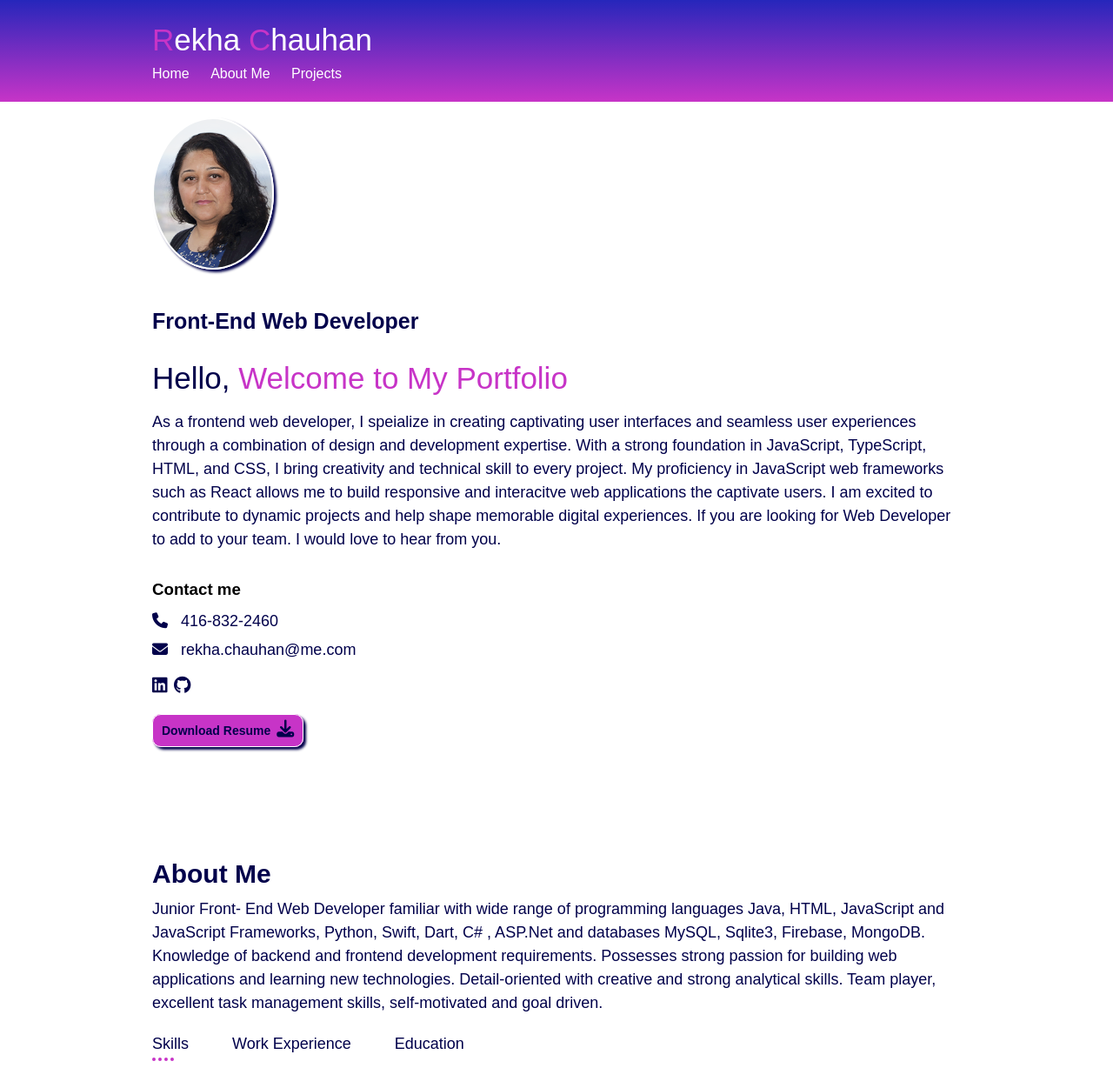
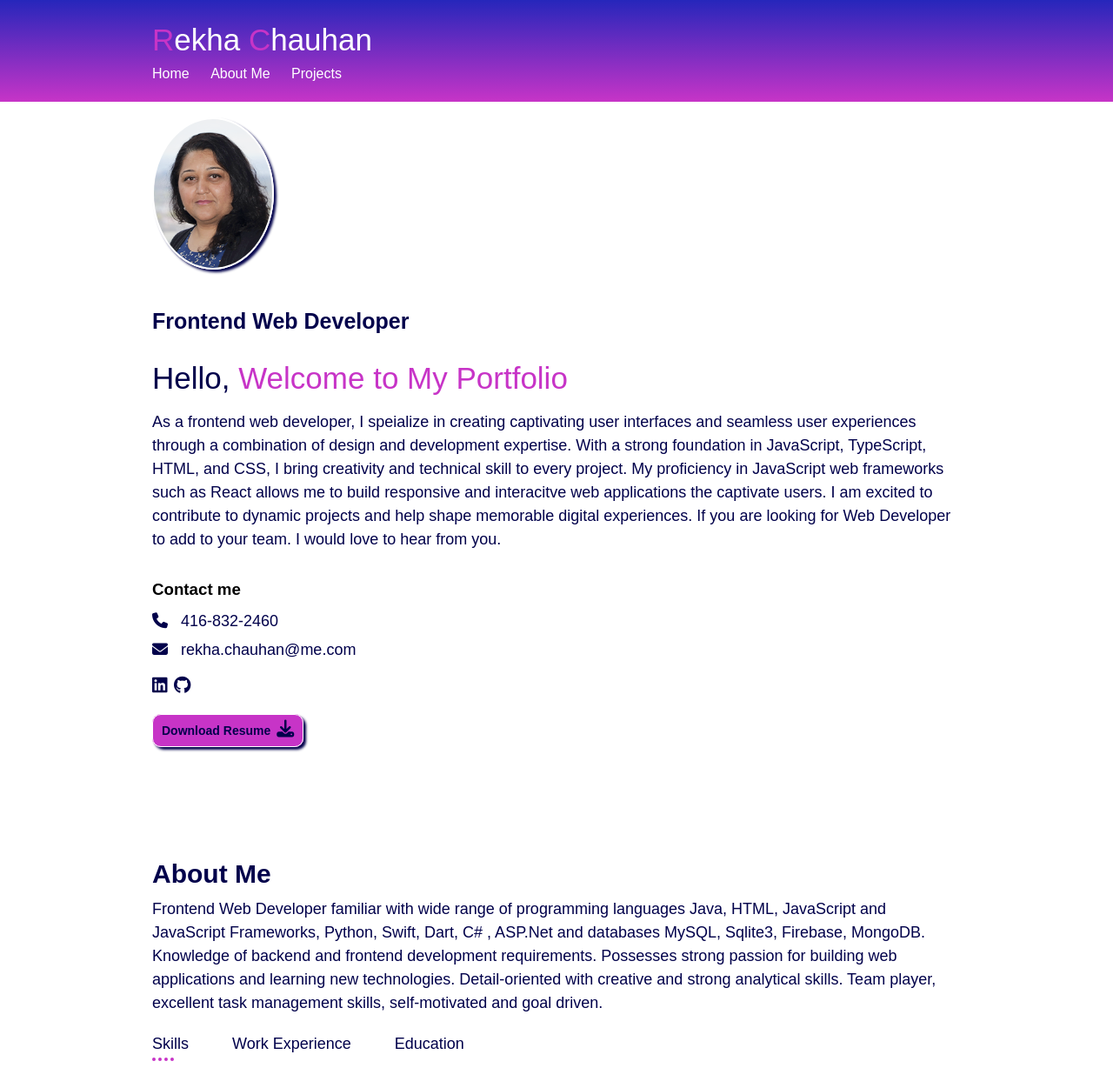
Before and after one commit to ChauhanRekha/ChauhanRekha.github.io, a plain HTML site: page index.html in a window 1280 px wide. Shown: the top 1251 px of the page at 87% size. Drawn offline with nearby package versions, Linux system fonts and the light colour scheme.

Commit message:
Update index.html

```diff
--- a/index.html
+++ b/index.html
@@ -34,7 +34,7 @@
             <img src="images/myCard/MyCard-200X250px.png" alt="image" />
           </div>
 
-          <h2>Front-End Web Developer</h2>
+          <h2>Frontend Web Developer</h2>
           <h1>Hello, <span>Welcome to My Portfolio</span></h1>
           <p>
             As a frontend web developer, I speialize in creating captivating user interfaces and seamless user experiences through a combination of design and development expertise.
@@ -90,7 +90,7 @@
             <h1 calss="sub-title">About Me</h1>
 
             <p>
-              Junior Front- End Web Developer familiar with wide range of programming languages Java, HTML,
+              Frontend Web Developer familiar with wide range of programming languages Java, HTML,
               JavaScript and JavaScript Frameworks, Python, Swift, Dart, C# , ASP.Net and databases MySQL, Sqlite3, Firebase,  MongoDB.
               Knowledge of backend and frontend development requirements.
 
```
